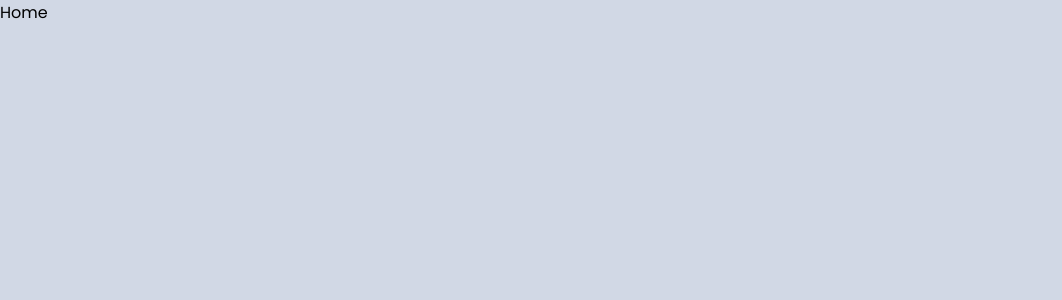
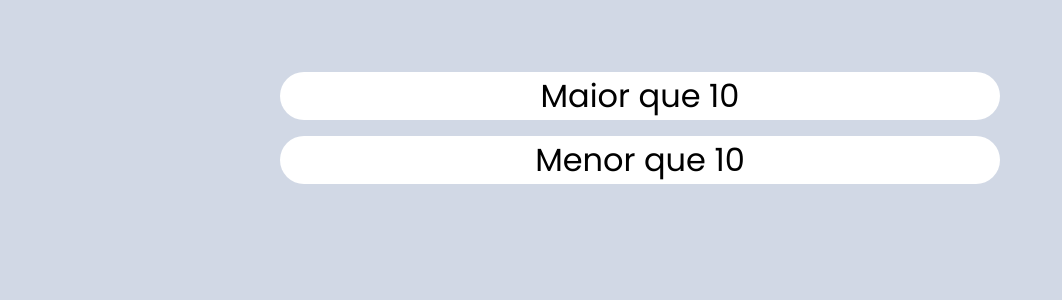
Before and after one commit to kallebenunes/carrinho, a React (Create React App) app: page / in a window 1280 px wide. Shown: the top 300 px of the page, without its empty margins (0-1062 px from the left). Built offline with nearby package versions, Linux system fonts and the light colour scheme.

Commit message:
feat: create Home page

```diff
--- /dev/null
+++ b/src/pages/home/index.js
@@ -0,0 +1,12 @@
+import React from 'react'
+import { Link } from 'react-router-dom'
+import Container from './style'
+const Home = () => {
+    return (
+        <Container>
+            <Link to='/carrinho/bigger-ten'> Maior que 10 </Link>
+            <Link to='/carrinho/less-ten'> Menor que 10 </Link>
+        </Container>
+    )
+}
+export default Home
--- /dev/null
+++ b/src/pages/home/style.js
@@ -0,0 +1,25 @@
+import styled from 'styled-components';
+const Container  = styled.div`
+    width: 100%;
+    max-width: 720px;
+    margin: 4rem auto;
+    border-radius: 25px;
+    display: flex;
+    justify-content: center;
+    align-items: center;
+    flex-direction: column;
+    height: 100%;
+
+    a {
+        text-decoration: none;
+        width: 100%;
+        text-align: center;
+        color: black;
+        font-size: 2rem;
+        background: #fff;
+        margin: .5rem;
+        border-radius: 25px;
+    }
+
+`;
+export default Container
--- a/src/routes/Routes.js
+++ b/src/routes/Routes.js
@@ -1,11 +1,12 @@
 import { Route, Switch } from "react-router";
 import Cart from "../pages/cart";
+import Home from "../pages/home";
 
 export default function Routes() {
     return (
         <Switch>
             <Route exact path='/'>
-                Home
+                <Home/>
             </Route>
             <Route path='/carrinho/:value'>
                 <Cart/>
```
